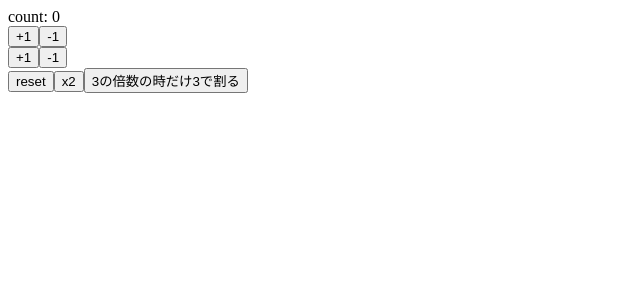
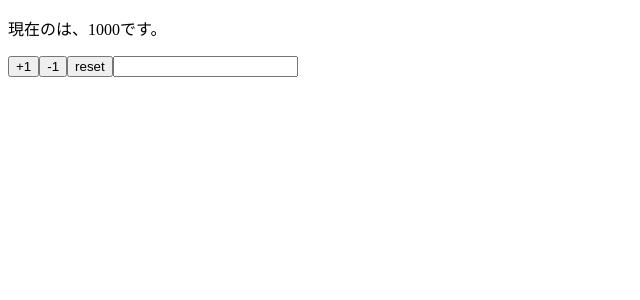
Before and after one commit to kan-kan/react-hooks, a React (Create React App) app: page / in a window 1280 px wide. Shown: the top 300 px of the page, without its empty margins (0-640 px from the left). Built offline with nearby package versions, Linux system fonts and the light colour scheme.

Commit message:
implemetn component using multiple states

```diff
--- a/src/App.js
+++ b/src/App.js
@@ -1,37 +1,28 @@
 import React, { useState } from "react";
 
-const App = () => {
-  const [count, setCount] = useState(0);
-  const increment = () => setCount(count + 1);
-  const decrement = () => setCount(count - 1);
-  // 関数を引数に渡して複雑にすることが出来る
-  const increment2 = () => setCount(previousCount => previousCount + 1);
-  const decrement2 = () => setCount(previousCount => previousCount - 1);
-  // reset button
-  const reset = () => setCount(0);
-  const double = () => setCount(count * 2);
-  const divide3 = () =>
-    setCount(previousCount =>
-      previousCount % 3 === 0 ? previousCount / 3 : previousCount
-    );
+const App = props => {
+  const [name, setName] = useState(props.name);
+  const [price, setPrice] = useState(props.price);
+  const reset = () => {
+    setName(props.name);
+    setPrice(props.price);
+  };
   return (
     <>
-      <div>count: {count}</div>
-      <div>
-        <button onClick={increment}>+1</button>
-        <button onClick={decrement}>-1</button>
-      </div>
-      <div>
-        <button onClick={increment2}>+1</button>
-        <button onClick={decrement2}>-1</button>
-      </div>
-      <div>
-        <button onClick={reset}>reset</button>
-        <button onClick={double}>x2</button>
-        <button onClick={divide3}>3の倍数の時だけ3で割る</button>
-      </div>
+      <p>
+        現在の{name}は、{price}です。
+      </p>
+      <button onClick={() => setPrice(price + 1)}>+1</button>
+      <button onClick={() => setPrice(price - 1)}>-1</button>
+      <button onClick={reset}>reset</button>
+      <input value={name} onChange={e => setName(e.target.value)} />
     </>
   );
 };
 
+App.defaultProps = {
+  name: "",
+  price: 1000
+};
+
 export default App;
```
